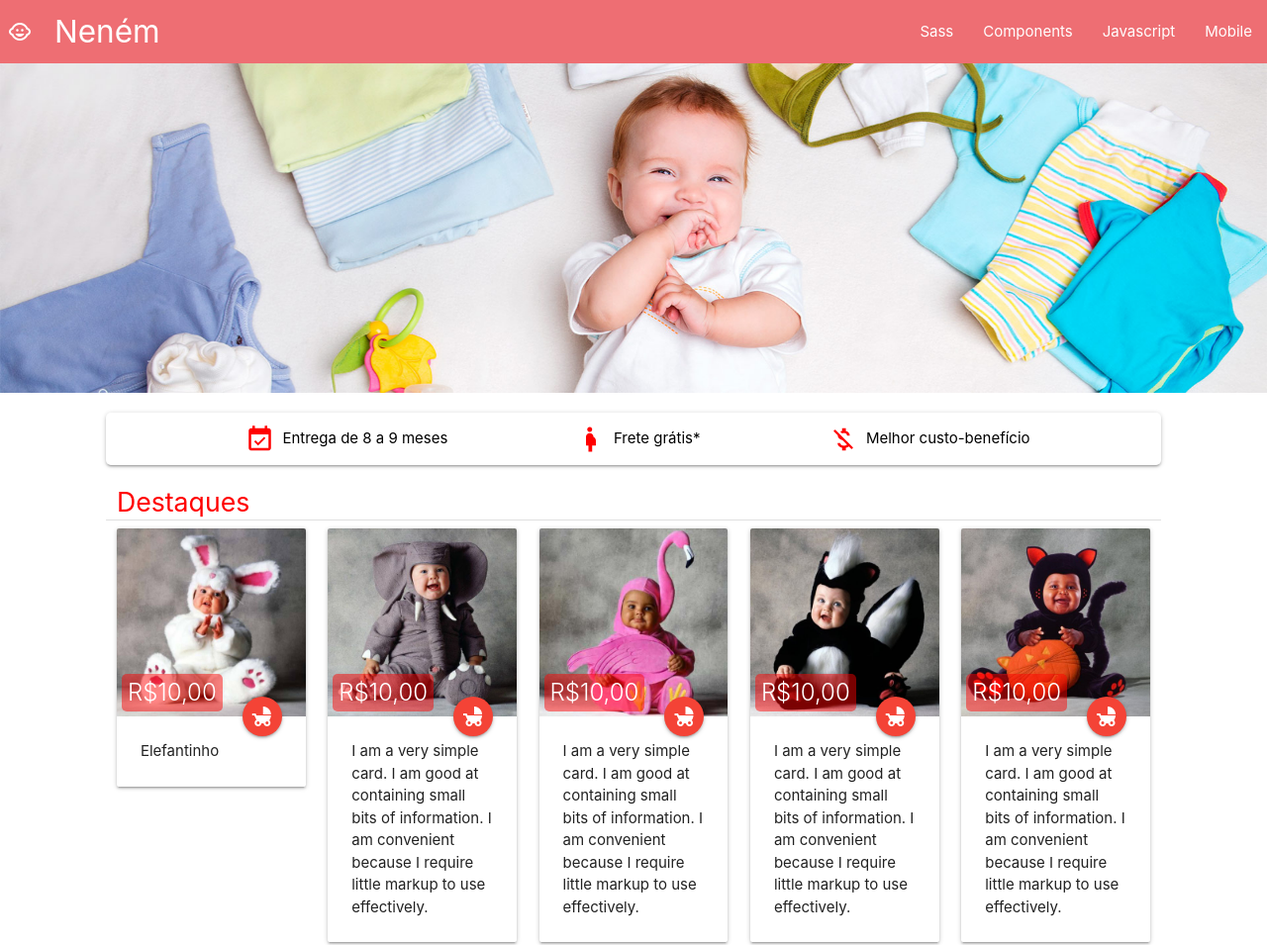
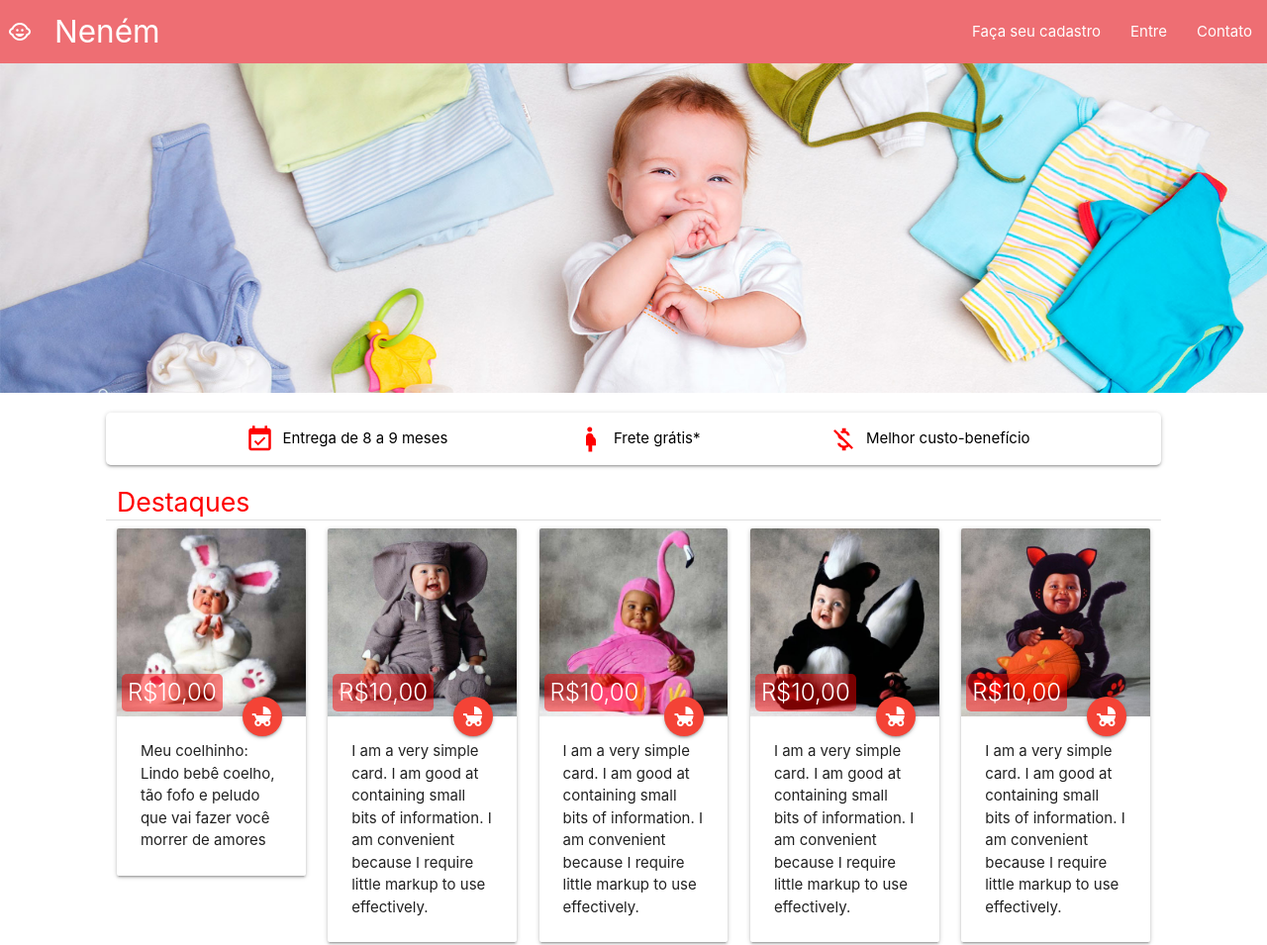
Before and after one commit to leticiaaars/nenems-mastertech, a website: page index.html in a window 1280 px wide. Shown: the top 955 px of the page at 99% size. Drawn offline with nearby package versions, Linux system fonts and the light colour scheme.

Commit message:
Atualizar imagens do projeto

```diff
--- a/index.html
+++ b/index.html
@@ -1,18 +1,18 @@
 <!DOCTYPE html>
-<html lang="en">
+<html lang="pt-br">
 
 <head>
     <meta charset="UTF-8">
     <meta name="viewport" content="width=device-width, initial-scale=1.0">
     <meta http-equiv="X-UA-Compatible" content="ie=edge">
+    <link rel="shortcut icon" href="./img/favicon.png" type="image/x-icon">
     <link href="https://fonts.googleapis.com/icon?family=Material+Icons" rel="stylesheet">
     <link type="text/css" rel="stylesheet" href="node_modules/materialize-css/dist/css/materialize.min.css" media="screen,projection" />
     <link rel="stylesheet" href="style.css">
     <script defer type="text/javascript" src="node_modules/materialize-css/dist/js/materialize.min.js"></script>
     <script defer src="script.js"></script>
     <meta name="viewport" content="width=device-width, initial-scale=1.0" />
-
-    <title>Projeto</title>
+    <title>Neném</title>
 </head>
 
 <body>
@@ -24,10 +24,9 @@
                     <i class="large material-icons">child_care</i>Neném</a>
                 <a href="#" data-target="mobile-demo" class="sidenav-trigger"><i class="material-icons">menu</i></a>
                 <ul class="right hide-on-med-and-down">
-                    <li><a href="sass.html">Sass</a></li>
-                    <li><a href="badges.html">Components</a></li>
-                    <li><a href="collapsible.html">Javascript</a></li>
-                    <li><a href="mobile.html">Mobile</a></li>
+                    <li><a href="sass.html">Faça seu cadastro</a></li>
+                    <li><a href="collapsible.html">Entre</a></li>
+                    <li><a href="mobile.html">Contato</a></li>
                 </ul>
             </div>
         </nav>
@@ -82,7 +81,8 @@
                             <a class="btn-floating halfway-fab waves-effect waves-light red"><i class="material-icons">child_friendly</i></a>
                         </div>
                         <div class="card-content">
-                            <p>Elefantinho</p>
+                            <p>Meu coelhinho:</p>
+                            <p>Lindo bebê coelho, tão fofo e peludo que vai fazer você morrer de amores</p>
                         </div>
                     </div>
                 </div>
```
Also changed, not shown: img/favicon.png (added), img/logo.png (added).
